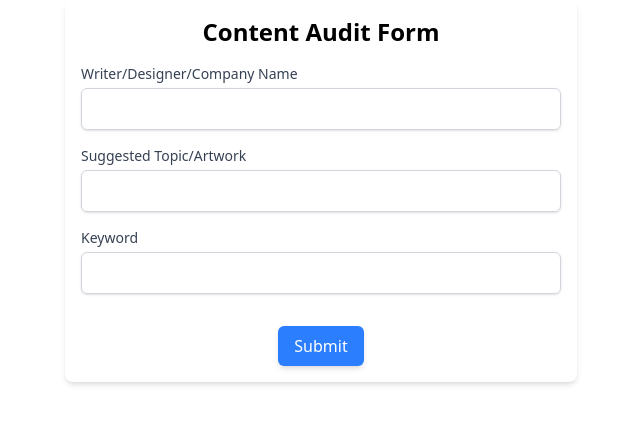
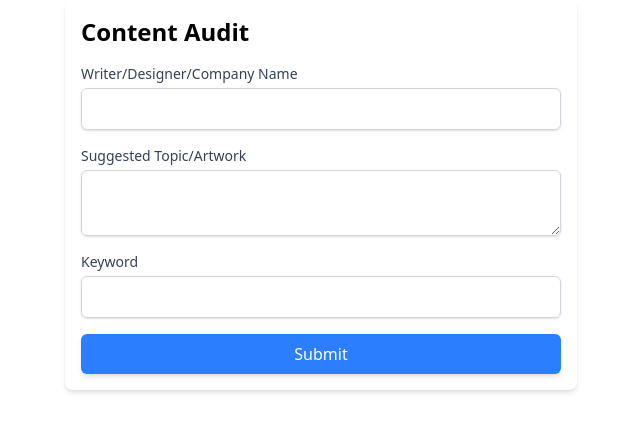
Before and after one commit to Simun234/Content-Planning-App, a React (Vite) app in the folder planning-app/: page /audit-form in a window 1280 px wide. Shown: the top 432 px of the page, without its empty margins (319-959 px from the left). Built offline with nearby package versions, Linux system fonts and the light colour scheme.

Commit message:
Styled the form to match the provided design
 Adjusted layout, input fields, and labels for consistency

 Changed the suggested topic input to a textarea

Improved button styling to match UI requirements

 Implemented a success message upon form submission

```diff
--- a/planning-app/src/pages/content-audit-form.jsx
+++ b/planning-app/src/pages/content-audit-form.jsx
@@ -6,6 +6,7 @@ const ContentAuditForm = () => {
     suggestedTopicArtwork: '',
     keyword: ''
   });
+  const [submitted, setSubmitted] = useState(false);
 
   const handleChange = (e) => {
     const { name, value } = e.target;
@@ -17,20 +18,22 @@ const ContentAuditForm = () => {
 
   const handleSubmit = (e) => {
     e.preventDefault();
-
     console.log('Form submitted with data:', formData);
+    setSubmitted(true);
   };
 
   return (
     <div className="max-w-lg mx-auto p-4 bg-white rounded-lg shadow-md">
-      <h2 className="text-2xl font-semibold text-center mb-4">Content Audit Form</h2>
+      {submitted ? (
+        <div className="text-green-600 text-center text-lg font-semibold">
+          Success! Your form has been submitted.
+        </div>
+      ) : (
+        <>
+          <h2 className="text-2xl font-semibold text-left mb-4">Content Audit</h2>
           <form onSubmit={handleSubmit} className="space-y-4">
-
             <div>
-          <label
-            htmlFor="writerDesignerCompanyName"
-            className="block text-sm font-medium text-gray-700"
-          >
+              <label htmlFor="writerDesignerCompanyName" className="block text-sm font-medium text-gray-700">
                 Writer/Designer/Company Name
               </label>
               <input
@@ -45,21 +48,17 @@ const ContentAuditForm = () => {
             </div>
 
             <div>
-          <label
-            htmlFor="suggestedTopicArtwork"
-            className="block text-sm font-medium text-gray-700"
-          >
+              <label htmlFor="suggestedTopicArtwork" className="block text-sm font-medium text-gray-700">
                 Suggested Topic/Artwork
               </label>
-          <input
-            type="text"
+              <textarea
                 id="suggestedTopicArtwork"
                 name="suggestedTopicArtwork"
                 value={formData.suggestedTopicArtwork}
                 onChange={handleChange}
                 required
                 className="mt-1 block w-full px-3 py-2 border border-gray-300 rounded-md shadow-sm focus:ring-indigo-500 focus:border-indigo-500"
-          />
+              ></textarea>
             </div>
 
             <div>
@@ -77,16 +76,17 @@ const ContentAuditForm = () => {
               />
             </div>
 
-
             <div className="flex justify-center">
               <button
                 type="submit"
-            className="mt-4 bg-blue-500 text-white py-2 px-4 rounded-md shadow-md hover:bg-blue-600 focus:ring-2 focus:ring-indigo-500 focus:ring-opacity-50"
+                className="w-full bg-blue-500 text-white py-2 px-4 rounded-md shadow-md hover:bg-blue-600 focus:ring-2 focus:ring-indigo-500 focus:ring-opacity-50"
               >
                 Submit
               </button>
             </div>
           </form>
+        </>
+      )}
     </div>
   );
 };
```
Lines whose indentation alone changed are shown as unchanged.
